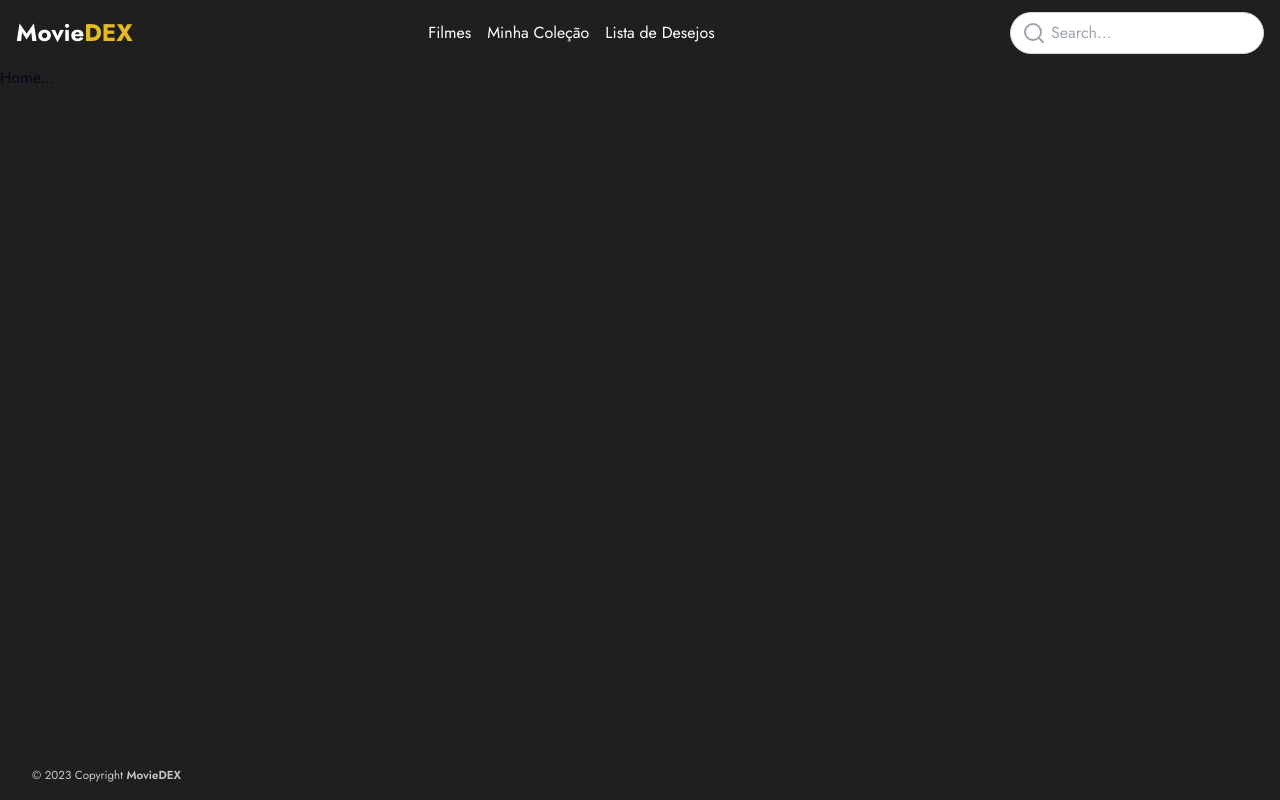
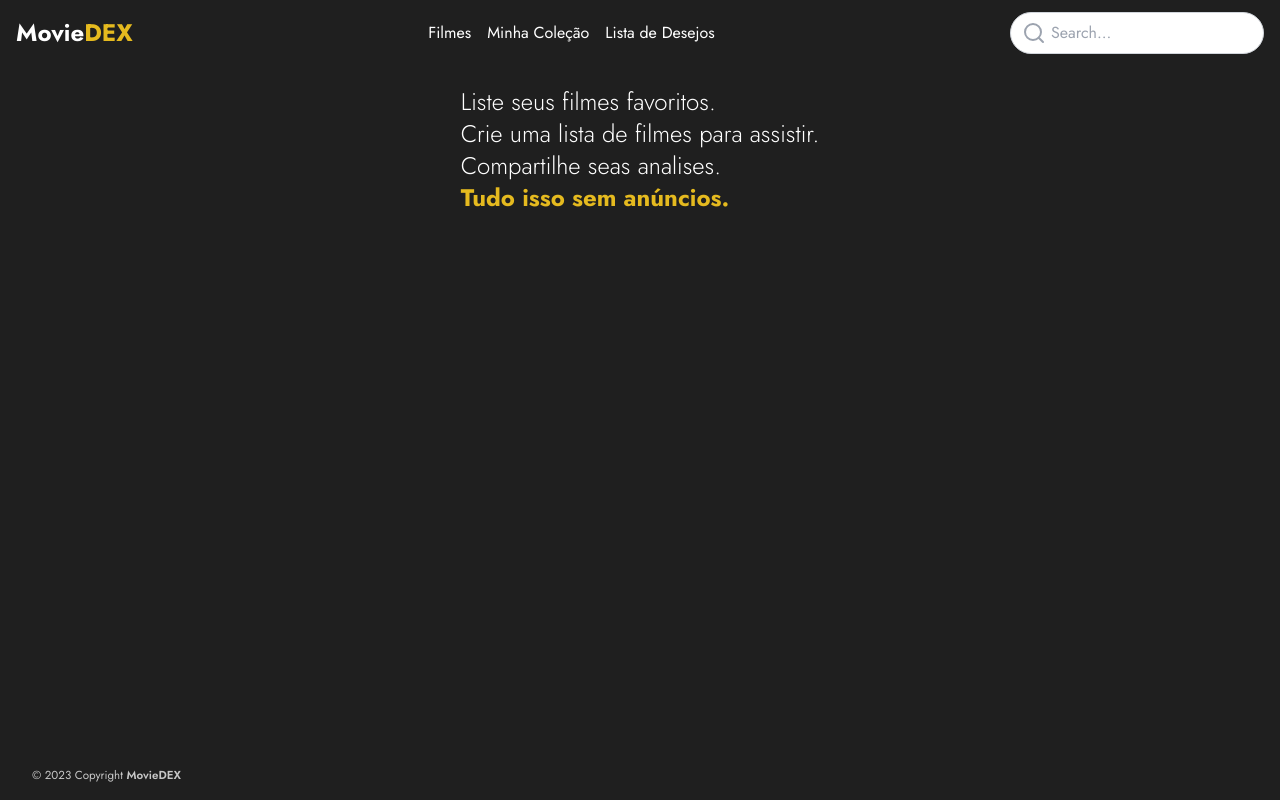
Before and after one commit to Vitordevgit/Moviedex, a Next.js app: page / in a window 1280 px wide. Built offline with nearby package versions, Linux system fonts and the light colour scheme.

Commit message:
Update home page content

```diff
--- a/src/app/(home)/page.tsx
+++ b/src/app/(home)/page.tsx
@@ -2,8 +2,17 @@ import Image from "next/image";
 
 export default function Home() {
   return (
-    <div className="">
-      <h1>Home...</h1>
+    <div className="text-primary flex flex-col items-center pt-5">
+      <div className="">
+        <p className="text-2xl font-light">Liste seus filmes favoritos.</p>
+        <p className="text-2xl font-light">
+          Crie uma lista de filmes para assistir.
+        </p>
+        <p className="text-2xl font-light">Compartilhe seas analises.</p>
+        <p className="text-2xl font-bold text-secondary">
+          Tudo isso sem anúncios.
+        </p>
+      </div>
     </div>
   );
 }
```
